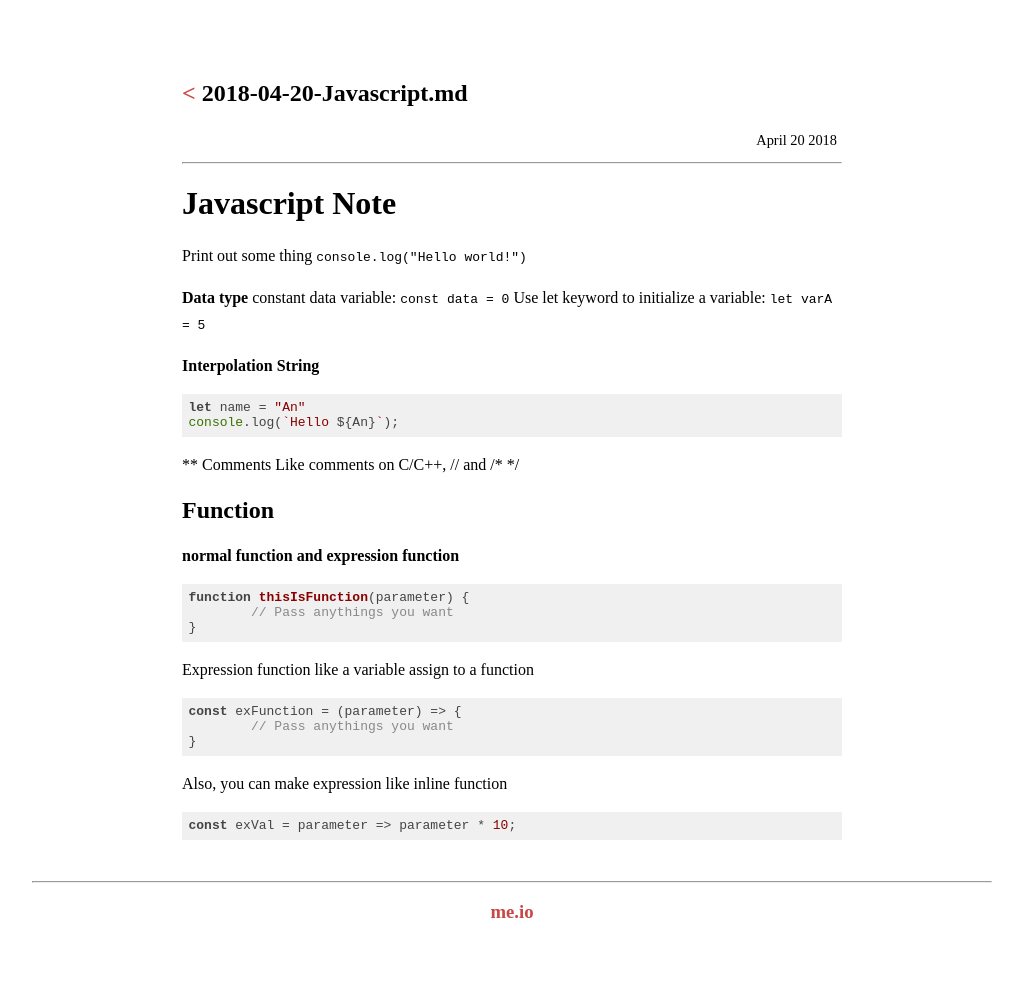
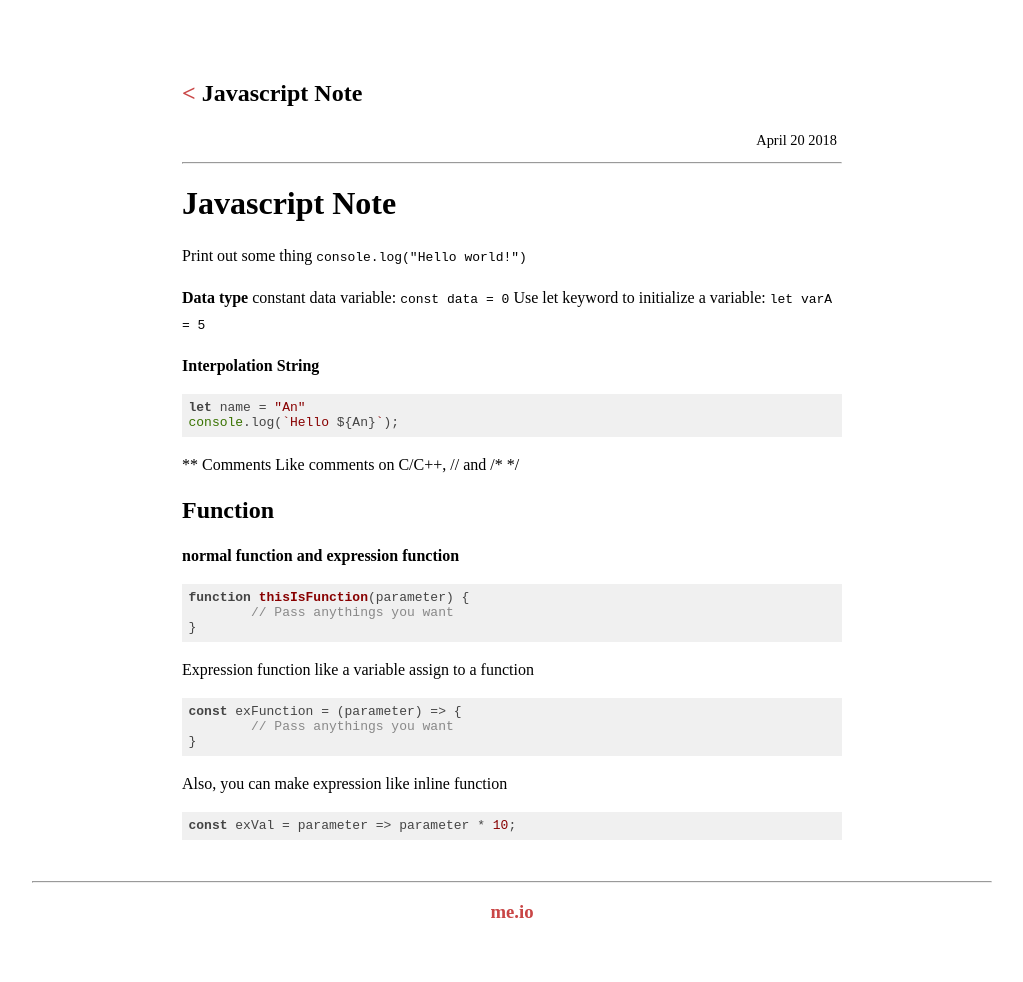
Before and after one commit to congdv/congdv.github.io, a Jekyll site: the page built from _posts/2018-04-20-2018-04-20-javascript-md.md, in a window 1280 px wide. Shown: the whole page, without its empty margins (128-1151 px from the left). Built offline with Jekyll 4.4.1, drawn with Linux system fonts in a browser that asks for light colours.

Commit message:
Create 2018-04-20-2018-04-20-javascript-md.md

```diff
--- a/_posts/2018-04-20-2018-04-20-javascript-md.md
+++ b/_posts/2018-04-20-2018-04-20-javascript-md.md
@@ -2,7 +2,7 @@
 date: '2018-04-20 15:30 +0700'
 layout: article
 published: true
-title: 2018-04-20-Javascript.md
+title: Javascript Note
 tag: notes
 ---
 # Javascript Note
```
